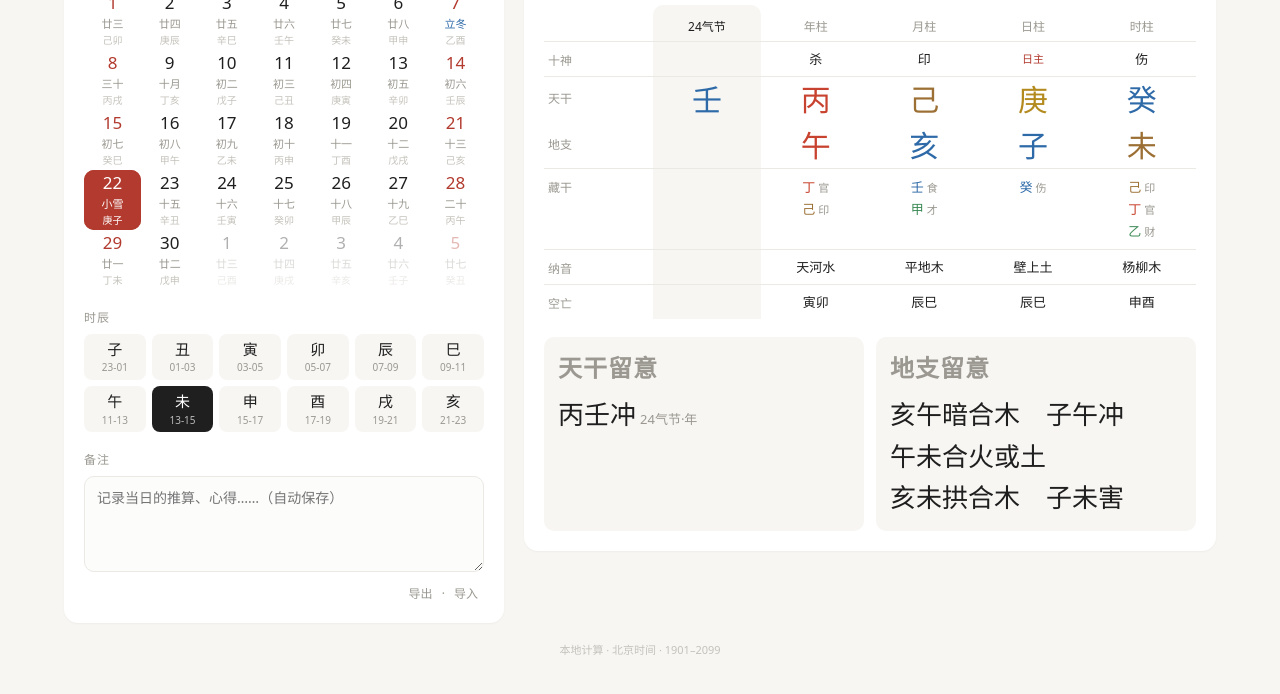
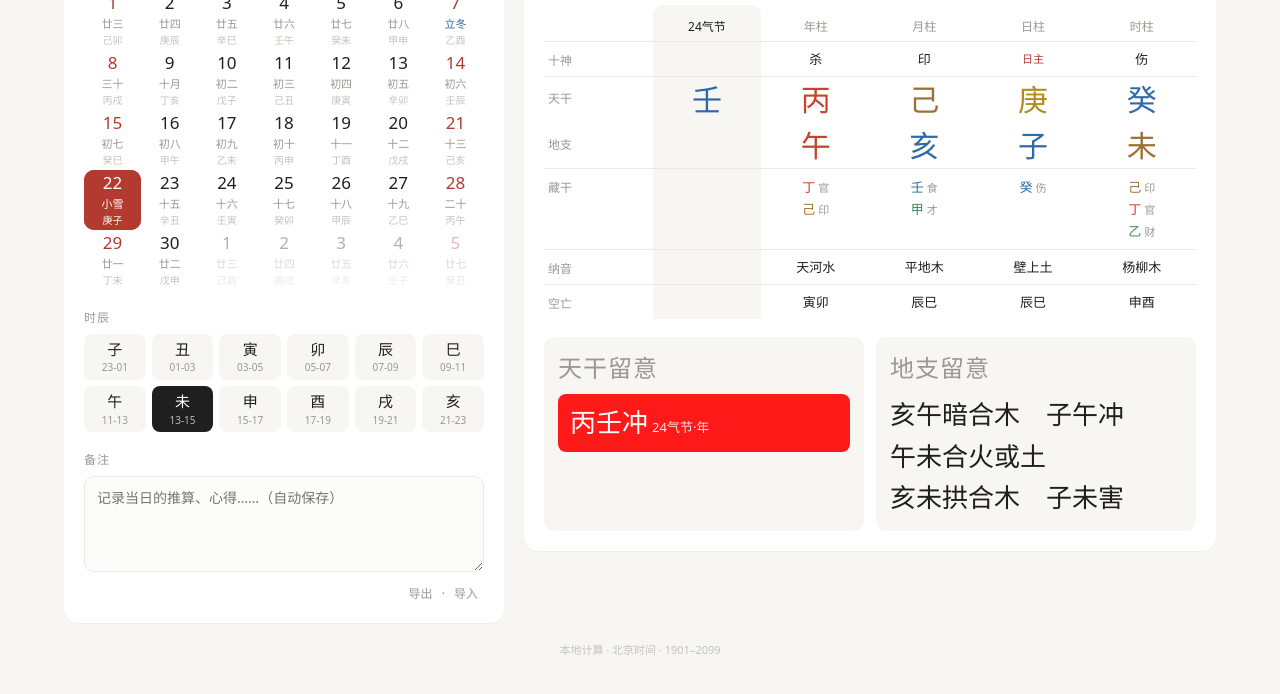
Before and after one commit to ws6464ghub/calendar, a plain HTML site: page index.html in a window 1280 px wide. Shown: the part 180-874 px from the top of the page. Drawn offline with Linux system fonts and the light colour scheme.

Commit message:
Undo bold titles; 天干留意 bright red content area
Co-Authored-By: Claude Opus 5.5 <noreply@anthropic.com>

```diff
--- a/index.html
+++ b/index.html
@@ -100,8 +100,10 @@
   .box .none { color: #c4c2bb; }
   .box .it { white-space: nowrap; }  /* 每一项不拆行 */
   .box .it .src { font-size: 50%; color: var(--muted); margin-left: 4px; }
-  .tg-box h4, .dz-box h4 { font-size: 24px; margin-bottom: 10px; font-weight: 700; }  /* 天干留意、地支留意：字号 2 倍，标题加粗 */
+  .tg-box h4, .dz-box h4 { font-size: 24px; margin-bottom: 10px; }  /* 天干留意、地支留意：字号 2 倍 */
   .tg-box .v, .dz-box .v { font-size: 26px; line-height: 1.6; overflow-wrap: anywhere; }
+  .tg-box .v { background: #ff1a1a; color: #fff; border-radius: 8px; padding: 8px 12px; }  /* 天干留意内容区：亮红底，白字 */
+  .tg-box .v .none, .tg-box .v .it .src { color: rgba(255,255,255,.85); }
   .cg-box { margin-top: 12px; display: grid; grid-template-columns: 120px 1fr; gap: 16px; align-items: center; }
   .cg-box .w { font-size: 26px; font-weight: 600; color: var(--accent); text-align: center; }
   .cg-box .w small { display: block; font-size: 11px; color: var(--muted); font-weight: 400; letter-spacing: 1px; }
```
